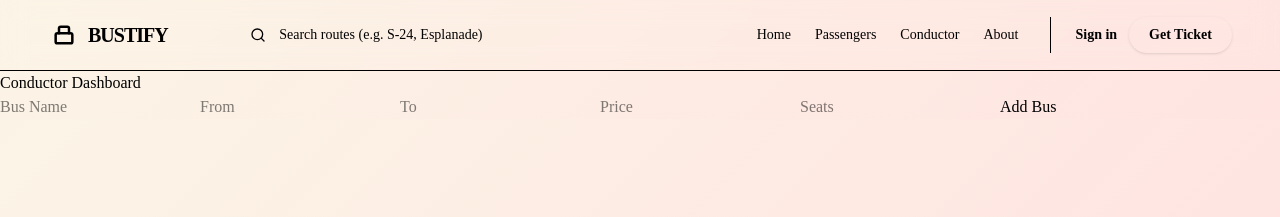
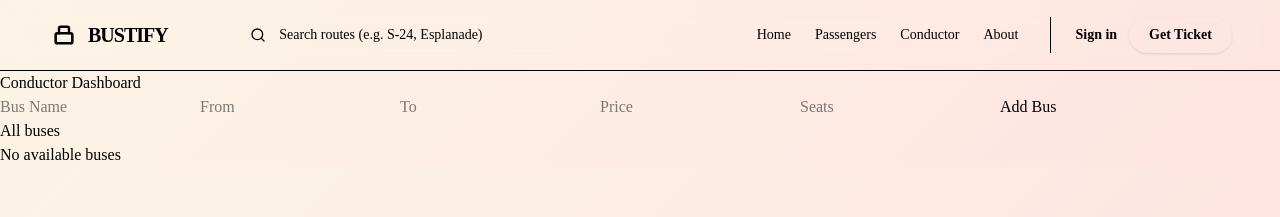
Before and after one commit to Swastik-Dutta2004/Project, a Next.js app: page /conductor in a window 1280 px wide. Shown: the top 217 px of the page. Built offline with nearby package versions, Linux system fonts and the light colour scheme.

Commit message:
fetch: Functionailty of the conductor page has completed.

```diff
--- a/app/conductor/page.tsx
+++ b/app/conductor/page.tsx
@@ -1,7 +1,7 @@
 "use client"
 
 import { getBuses, savedBuses } from "@/lib/busStorage"
-import { useState } from "react"
+import { useEffect, useState } from "react"
 
 export default function ConductorPage() {
     const [name, setName] = useState("")
@@ -9,6 +9,7 @@ export default function ConductorPage() {
     const [to, setTo] = useState("")
     const [price, setPrice] = useState("")
     const [seats, setSeats] = useState("")
+    const [buslist, setBuslist] = useState<any[]>([])
 
     const handleAddBus = () => {
         const existing = getBuses()
@@ -28,17 +29,30 @@ export default function ConductorPage() {
             amenities: []
         }
 
-        const update = [...existing, newBus]
-        savedBuses(update)
+        const updated = [...existing, newBus]
+        savedBuses(updated)
 
         alert("Bus add sucessfully👍")
 
         setName(""),
-        setFrom(""),
-        setTo(""),
-        setPrice(""),
-        setSeats("")
+            setFrom(""),
+            setTo(""),
+            setPrice(""),
+            setSeats("")
     }
+
+    useEffect(() => {
+        const data = getBuses()
+        setBuslist(data)
+    }, [])
+
+
+    const handleDelete = (id: number) => {
+        const updated = buslist.filter((bus) => bus.id !== id)
+        setBuslist(updated)
+        savedBuses(updated)
+    }
+
 
     return (
         <div>
@@ -53,6 +67,21 @@ export default function ConductorPage() {
             <button onClick={handleAddBus}>
                 Add Bus
             </button>
+
+            <h2>All buses</h2>
+
+            {buslist.length === 0 ? (
+                <p>No available buses</p>
+            ) : (
+                buslist.map((bus) =>
+                    <div key={bus.id}>
+                        <p>{bus.name}</p>
+                        <p>{bus.from} → {bus.to}</p>
+                        <p>₹{bus.price}</p>
+                        <p>Seats: {bus.seats}</p>
+                    </div>
+                )
+            )}
         </div>
     )
 }
```
